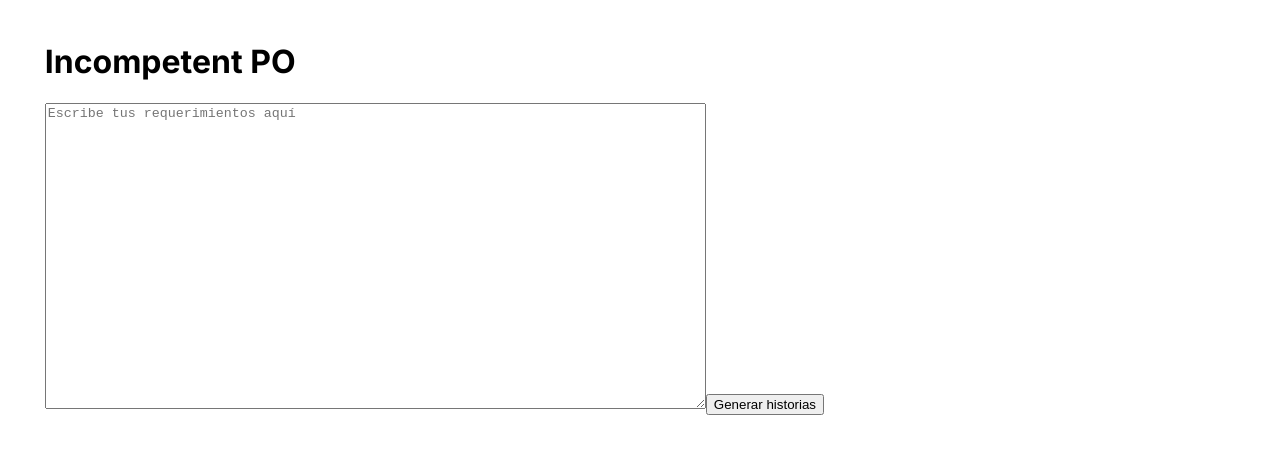
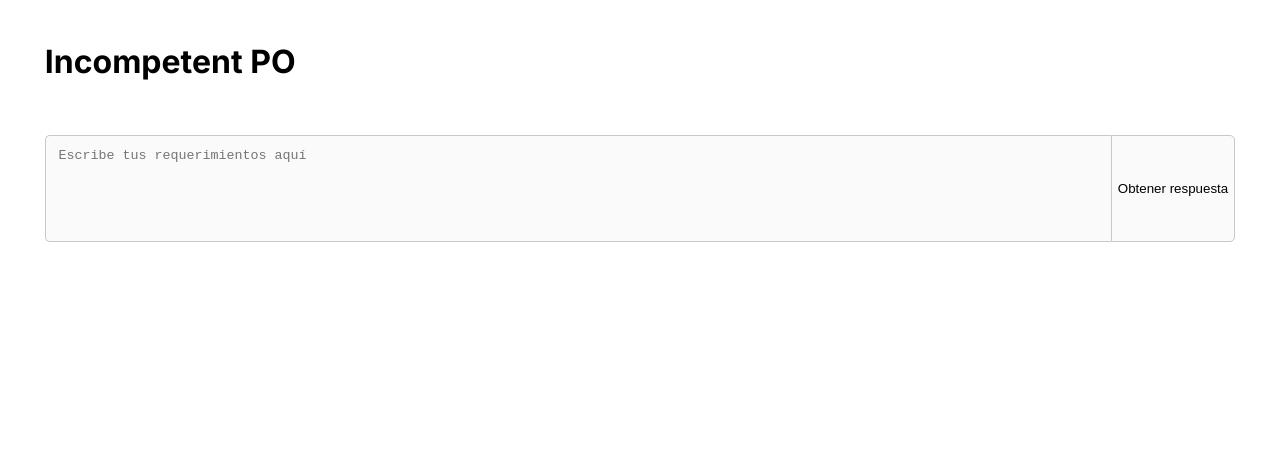
Before and after one commit to jantoniodev/incompetent-po, a Next.js app: page / in a window 1280 px wide. Shown: the top 454 px of the page. Built offline with nearby package versions, Linux system fonts and the light colour scheme; no server answers.

Commit message:
add style to form

```diff
--- a/src/actions/generate.ts
+++ b/src/actions/generate.ts
@@ -59,6 +59,7 @@ export async function generate(prevState: any, formData: FormData) {
     if(USE_DUMMY_RESPONSE) {
         console.log(USE_DUMMY_RESPONSE)
         console.log('Using dummy response')
+        await new Promise(resolve => setTimeout(resolve, 2000))
         return {
             result: dummyResponse
         }
--- a/src/app/page.module.css
+++ b/src/app/page.module.css
@@ -0,0 +1,5 @@
+.content {
+    display: flex;
+    flex-direction: column;
+    gap: 2rem;
+}
--- a/src/app/page.tsx
+++ b/src/app/page.tsx
@@ -12,8 +12,9 @@ export default function Home() {
     const [response, setResponse] = useState<UserStory[] | null>(null)
 
     return (
-        <div>
+        <div className={styles.content}>
             <h1>Incompetent PO</h1>
+
             <PromptForm onResponse={setResponse}/>
 
             {
--- a/src/components/PromptForm/index.tsx
+++ b/src/components/PromptForm/index.tsx
@@ -4,6 +4,8 @@ import { useFormStatus, useFormState } from 'react-dom'
 
 import { generate } from '@/actions/generate'
 import { useEffect } from 'react'
+
+import styles from './promptForm.module.css'
 
 const initialState = {
     result: null
@@ -16,11 +18,12 @@ interface PromptFormProps {
 function StatusButton() {
     const status = useFormStatus()
 
-    if(status.pending) {
-        return <input type="submit" value="Obteniendo respuesta..." disabled/>
-    }
-
-    return <input type="submit" value="Generar historias"/>
+    return <input
+        className={styles.button}
+        type="submit"
+        value={status.pending ? "Obteniendo respuesta..." : "Obtener respuesta"}
+        disabled={status.pending}
+    />
 }
 
 export function PromptForm({ onResponse }: PromptFormProps) {
@@ -33,12 +36,13 @@ export function PromptForm({ onResponse }: PromptFormProps) {
     }, [state])
 
     return (
-        <form action={formAction}>
+        <form className={styles.form} action={formAction}>
             <textarea
                 name="prompt"
                 id="prompt"
                 cols={80}
                 rows={20}
+                className={styles.textarea}
                 placeholder="Escribe tus requerimientos aquí"/>
             <StatusButton/>
         </form>
--- /dev/null
+++ b/src/components/PromptForm/promptForm.module.css
@@ -0,0 +1,35 @@
+.form {
+    display: flex;
+}
+
+.textarea {
+    outline: none;
+    width: 100%;
+    height: 5rem;
+    resize: none;
+    background-color: rgb(250, 250, 250);
+    border: 1px solid rgb(200, 200, 200);
+    padding: 0.8rem;
+    border-radius: 5px 0px 0px 5px;
+    border-right: none;
+}
+
+.textarea:focus {
+    border: 2px solid rgb(200, 200, 200);
+}
+
+.button {
+    border-radius: 0px 5px 5px 0px;
+    background-color: rgb(250, 250, 250);
+    border: 1px solid rgb(200, 200, 200);
+    outline: none;
+}
+
+.button:hover {
+    background-color: rgb(240, 240, 240);
+    cursor: pointer;
+}
+
+.button:focus {
+    border: 2px solid rgb(200, 200, 200);
+}
```
